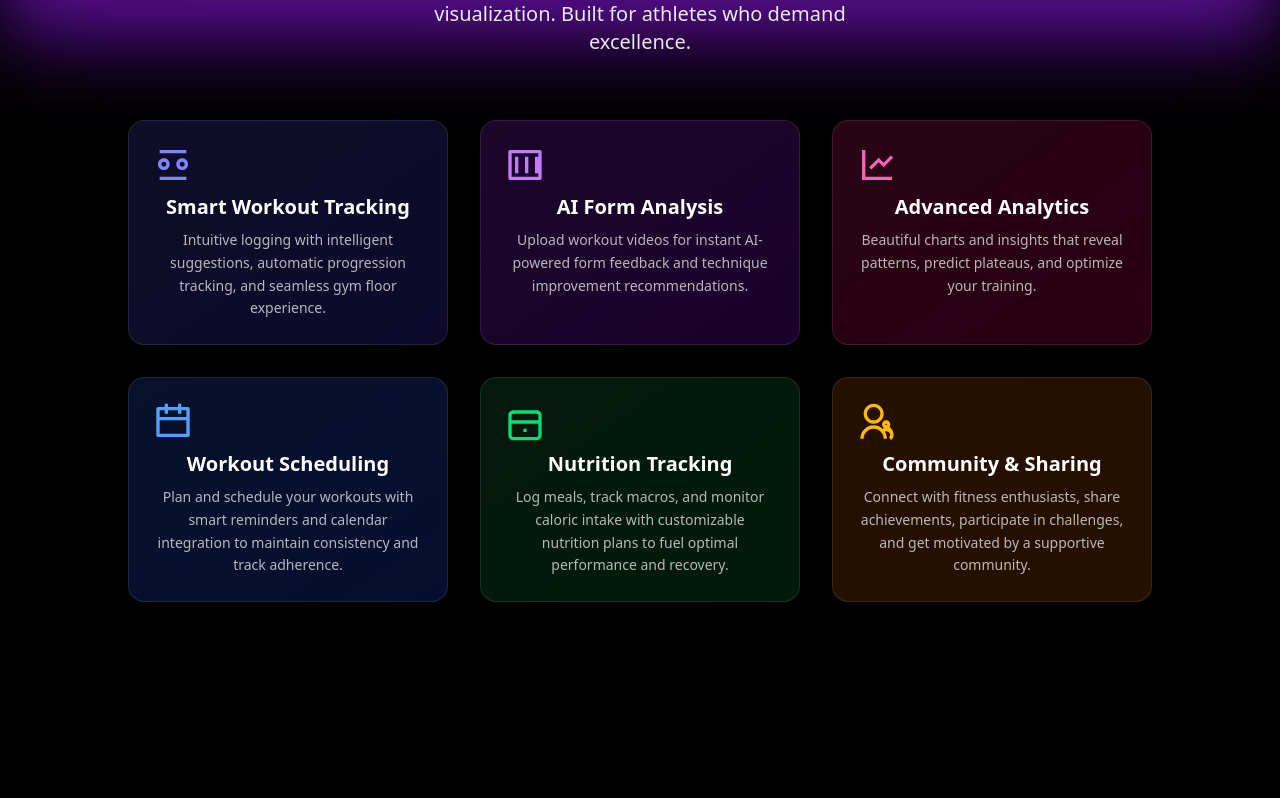
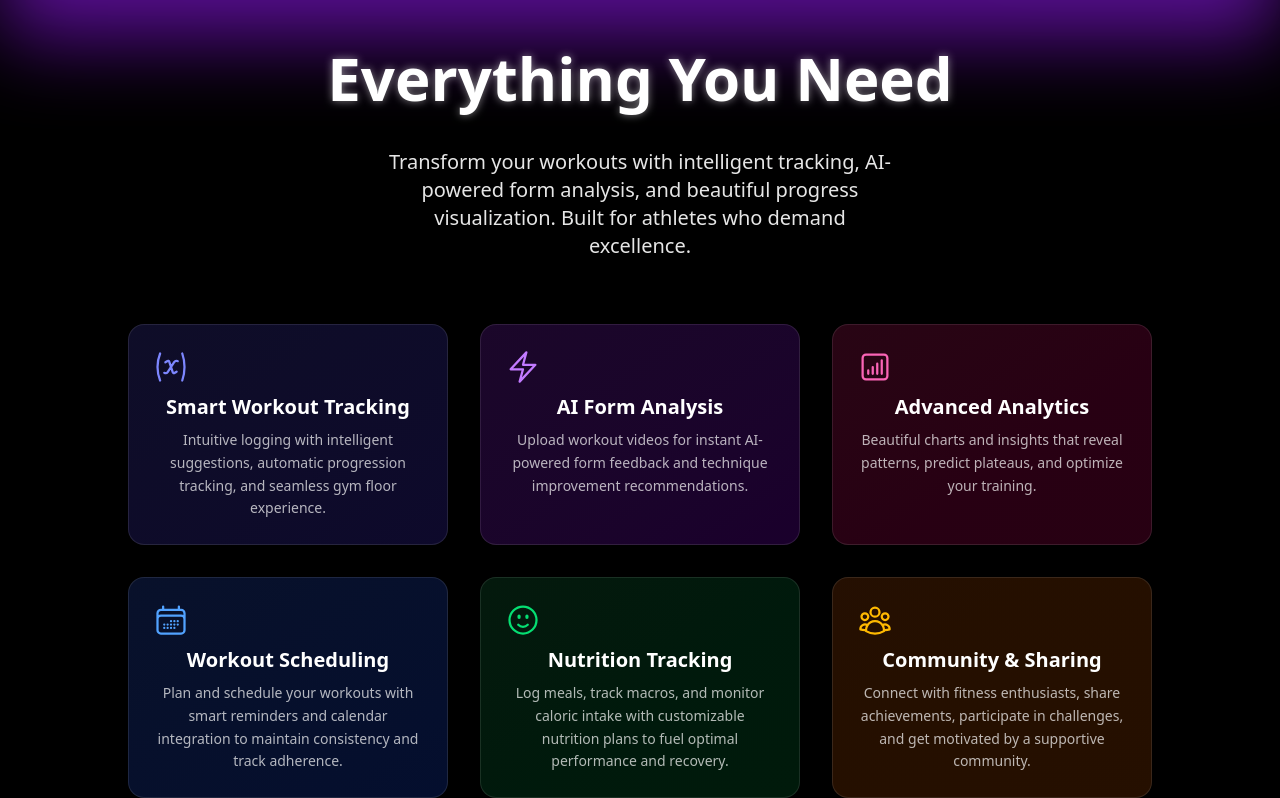
Before and after one commit to JohnL0919/RepTrackr, a Next.js app in the folder reptrackr-frontend/: page / in a window 1280 px wide. Shown: the part 682-1480 px from the top of the page. Before the commit the page ends 1284 px from the top, so only its background shows below. Built offline with nearby package versions, Linux system fonts and the light colour scheme.

Commit message:
fixed icon issues

```diff
--- a/reptrackr-frontend/app/page.tsx
+++ b/reptrackr-frontend/app/page.tsx
@@ -6,66 +6,108 @@ import { motion } from "framer-motion";
 const WorkoutIcon = (props) => (
   <svg
     xmlns="http://www.w3.org/2000/svg"
+    fill="none"
+    {...props}
     viewBox="0 0 24 24"
-    fill="currentColor"
-    {...props}
+    strokeWidth="1.5"
+    stroke="currentColor"
+    className="size-9"
   >
-    <path d="M4 19h16v2H4zM4 3h16v2H4zM21 11.5c0 1.933-1.567 3.5-3.5 3.5S14 13.433 14 11.5 15.567 8 17.5 8s3.5 1.567 3.5 3.5zm-2 0c0-.827-.673-1.5-1.5-1.5S16 10.673 16 11.5s.673 1.5 1.5 1.5 1.5-.673 1.5-1.5zM6.5 8C8.433 8 10 9.567 10 11.5S8.433 15 6.5 15 3 13.433 3 11.5 4.567 8 6.5 8zm0 2c-.827 0-1.5.673-1.5 1.5S5.673 13 6.5 13 8 12.327 8 11.5 7.327 10 6.5 10z" />
+    <path
+      strokeLinecap="round"
+      strokeLinejoin="round"
+      d="M4.745 3A23.933 23.933 0 0 0 3 12c0 3.183.62 6.22 1.745 9M19.5 3c.967 2.78 1.5 5.817 1.5 9s-.533 6.22-1.5 9M8.25 8.885l1.444-.89a.75.75 0 0 1 1.105.402l2.402 7.206a.75.75 0 0 0 1.104.401l1.445-.889m-8.25.75.213.09a1.687 1.687 0 0 0 2.062-.617l4.45-6.676a1.688 1.688 0 0 1 2.062-.618l.213.09"
+    />
   </svg>
 );
 
 const FormIcon = (props) => (
   <svg
     xmlns="http://www.w3.org/2000/svg"
+    fill="none"
+    {...props}
     viewBox="0 0 24 24"
-    fill="currentColor"
-    {...props}
+    strokeWidth="1.5"
+    stroke="currentColor"
+    className="size-9"
   >
-    <path d="M21 3a1 1 0 0 1 1 1v16a1 1 0 0 1-1 1H3a1 1 0 0 1-1-1V4a1 1 0 0 1 1-1h18zm-1 2H4v14h16V5zM8 7v10H6V7h2zm6 0v10h-2V7h2zm6 0v10h-2V7h2z" />
+    <path
+      strokeLinecap="round"
+      strokeLinejoin="round"
+      d="m3.75 13.5 10.5-11.25L12 10.5h8.25L9.75 21.75 12 13.5H3.75Z"
+    />
   </svg>
 );
 
 const AnalyticsIcon = (props) => (
   <svg
     xmlns="http://www.w3.org/2000/svg"
+    fill="none"
+    {...props}
     viewBox="0 0 24 24"
-    fill="currentColor"
-    {...props}
+    strokeWidth="1.5"
+    stroke="currentColor"
+    className="size-9"
   >
-    <path d="M5 3v16h16v2H3V3h2zm15.293 3.293l1.414 1.414L16 13.414l-3-2.999-4.293 4.292-1.414-1.414L13 7.586l3 2.999 4.293-4.292z" />
+    <path
+      strokeLinecap="round"
+      strokeLinejoin="round"
+      d="M7.5 14.25v2.25m3-4.5v4.5m3-6.75v6.75m3-9v9M6 20.25h12A2.25 2.25 0 0 0 20.25 18V6A2.25 2.25 0 0 0 18 3.75H6A2.25 2.25 0 0 0 3.75 6v12A2.25 2.25 0 0 0 6 20.25Z"
+    />
   </svg>
 );
 
 const ScheduleIcon = (props) => (
   <svg
     xmlns="http://www.w3.org/2000/svg"
+    fill="none"
+    {...props}
     viewBox="0 0 24 24"
-    fill="currentColor"
-    {...props}
+    strokeWidth="1.5"
+    stroke="currentColor"
+    className="size-9"
   >
-    <path d="M9 1V3H15V1H17V3H21C21.5523 3 22 3.44772 22 4V20C22 20.5523 21.5523 21 21 21H3C2.44772 21 2 20.5523 2 20V4C2 3.44772 2.44772 3 3 3H7V1H9ZM20 11H4V19H20V11ZM7 5H4V9H20V5H17V7H15V5H9V7H7V5Z" />
+    <path
+      strokeLinecap="round"
+      strokeLinejoin="round"
+      d="M6.75 3v2.25M17.25 3v2.25M3 18.75V7.5a2.25 2.25 0 0 1 2.25-2.25h13.5A2.25 2.25 0 0 1 21 7.5v11.25m-18 0A2.25 2.25 0 0 0 5.25 21h13.5A2.25 2.25 0 0 0 21 18.75m-18 0v-7.5A2.25 2.25 0 0 1 5.25 9h13.5A2.25 2.25 0 0 1 21 11.25v7.5m-9-6h.008v.008H12v-.008ZM12 15h.008v.008H12V15Zm0 2.25h.008v.008H12v-.008ZM9.75 15h.008v.008H9.75V15Zm0 2.25h.008v.008H9.75v-.008ZM7.5 15h.008v.008H7.5V15Zm0 2.25h.008v.008H7.5v-.008Zm6.75-4.5h.008v.008h-.008v-.008Zm0 2.25h.008v.008h-.008V15Zm0 2.25h.008v.008h-.008v-.008Zm2.25-4.5h.008v.008H16.5v-.008Zm0 2.25h.008v.008H16.5V15Z"
+    />
   </svg>
 );
 
 const NutritionIcon = (props) => (
   <svg
     xmlns="http://www.w3.org/2000/svg"
+    fill="none"
+    {...props}
     viewBox="0 0 24 24"
-    fill="currentColor"
-    {...props}
+    strokeWidth="1.5"
+    stroke="currentColor"
+    className="size-9"
   >
-    <path d="M20 10.9999V7.99994C20 7.44766 19.5523 6.99994 19 6.99994H5C4.44772 6.99994 4 7.44766 4 7.99994V10.9999H20ZM4 12.9999V19.9999C4 20.5522 4.44772 20.9999 5 20.9999H19C19.5523 20.9999 20 20.5522 20 19.9999V12.9999H4ZM2 7.99994C2 6.34309 3.34315 4.99994 5 4.99994H19C20.6569 4.99994 22 6.34309 22 7.99994V19.9999C22 21.6568 20.6569 22.9999 19 22.9999H5C3.34315 22.9999 2 21.6568 2 19.9999V7.99994ZM11 15.9999H13V17.9999H11V15.9999Z" />
+    <path
+      strokeLinecap="round"
+      strokeLinejoin="round"
+      d="M15.182 15.182a4.5 4.5 0 0 1-6.364 0M21 12a9 9 0 1 1-18 0 9 9 0 0 1 18 0ZM9.75 9.75c0 .414-.168.75-.375.75S9 10.164 9 9.75 9.168 9 9.375 9s.375.336.375.75Zm-.375 0h.008v.015h-.008V9.75Zm5.625 0c0 .414-.168.75-.375.75s-.375-.336-.375-.75.168-.75.375-.75.375.336.375.75Zm-.375 0h.008v.015h-.008V9.75Z"
+    />
   </svg>
 );
 
 const CommunityIcon = (props) => (
   <svg
     xmlns="http://www.w3.org/2000/svg"
+    fill="none"
+    {...props}
     viewBox="0 0 24 24"
-    fill="currentColor"
-    {...props}
+    strokeWidth="1.5"
+    stroke="currentColor"
+    className="size-9"
   >
-    <path d="M2 22C2 17.5817 5.58172 14 10 14C14.4183 14 18 17.5817 18 22H16C16 18.6863 13.3137 16 10 16C6.68629 16 4 18.6863 4 22H2ZM10 13C6.685 13 4 10.315 4 7C4 3.685 6.685 1 10 1C13.315 1 16 3.685 16 7C16 10.315 13.315 13 10 13ZM10 11C12.21 11 14 9.21 14 7C14 4.79 12.21 3 10 3C7.79 3 6 4.79 6 7C6 9.21 7.79 11 10 11ZM18.2418 14.3465C20.5 15.0986 22 17.2785 22 19.8C22 20.42 21.8433 21.0023 21.5611 21.5191C21.2789 22.036 20.8708 22.465 20.3791 22.7706L19.2139 21.1067C19.4358 20.9267 19.6124 20.6985 19.7264 20.4402C19.8404 20.1819 19.8882 19.9015 19.8657 19.6224C19.7553 18.4788 18.7886 17.5591 17.5 17.5C17.0669 17.5 16.6588 17.6199 16.3093 17.8322L15.2297 16.1409C16.1423 15.5396 17.1718 15.0827 18.2418 14.3465ZM17.5 11C18.8807 11 20 12.1193 20 13.5C20 14.8807 18.8807 16 17.5 16C16.1193 16 15 14.8807 15 13.5C15 12.1193 16.1193 11 17.5 11ZM17.5 13C17.2239 13 17 13.2239 17 13.5C17 13.7761 17.2239 14 17.5 14C17.7761 14 18 13.7761 18 13.5C18 13.2239 17.7761 13 17.5 13Z" />
+    <path
+      strokeLinecap="round"
+      strokeLinejoin="round"
+      d="M18 18.72a9.094 9.094 0 0 0 3.741-.479 3 3 0 0 0-4.682-2.72m.94 3.198.001.031c0 .225-.012.447-.037.666A11.944 11.944 0 0 1 12 21c-2.17 0-4.207-.576-5.963-1.584A6.062 6.062 0 0 1 6 18.719m12 0a5.971 5.971 0 0 0-.941-3.197m0 0A5.995 5.995 0 0 0 12 12.75a5.995 5.995 0 0 0-5.058 2.772m0 0a3 3 0 0 0-4.681 2.72 8.986 8.986 0 0 0 3.74.477m.94-3.197a5.971 5.971 0 0 0-.94 3.197M15 6.75a3 3 0 1 1-6 0 3 3 0 0 1 6 0Zm6 3a2.25 2.25 0 1 1-4.5 0 2.25 2.25 0 0 1 4.5 0Zm-13.5 0a2.25 2.25 0 1 1-4.5 0 2.25 2.25 0 0 1 4.5 0Z"
+    />
   </svg>
 );
 
@@ -135,7 +177,7 @@ export default function Home() {
   return (
     <main className="bg-black min-h-screen">
       {/* ------------------------------------------------- Header -----------------------------------------------------  */}
-      <header className="flex flex-row justify-evenly items-center p-[2vw] w-full fixed top-0 left-0 right-0 bg-black z-50">
+      <header className="flex flex-row justify-evenly items-center p-[2vw] w-full  fixed top-0 left-0 right-0 bg-black z-50">
         {/* ----------------------- Title -------------------  */}
         <h1 className="text-4xl font-bold px-8">RepTrackr</h1>
         {/* ------------------------ Nav --------------------  */}
@@ -187,7 +229,7 @@ export default function Home() {
 
         {/* ------------------------ Headings 1------------------  */}
         <motion.div
-          className="pt-[70vh] text-7xl font-bold px-8 flex  pb-[3vh] relative z-10 text-white"
+          className="pt-[120vh] text-7xl font-bold px-8 flex  pb-[3vh] relative z-10 text-white"
           initial={{ opacity: 0, y: 20 }}
           animate={{ opacity: 1, y: 0 }}
           transition={{ duration: 0.8, delay: 0.3 }}
```
